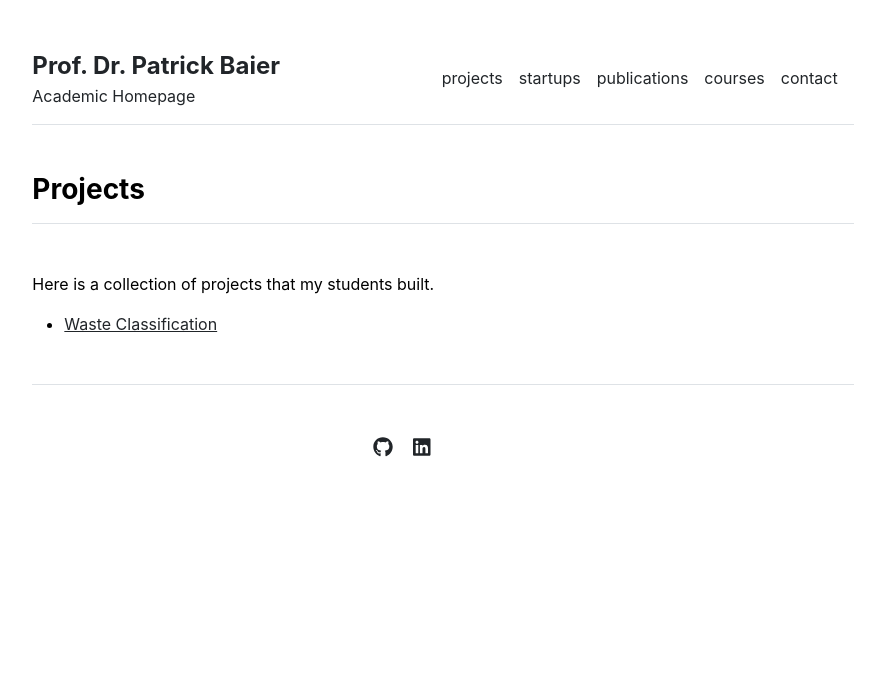
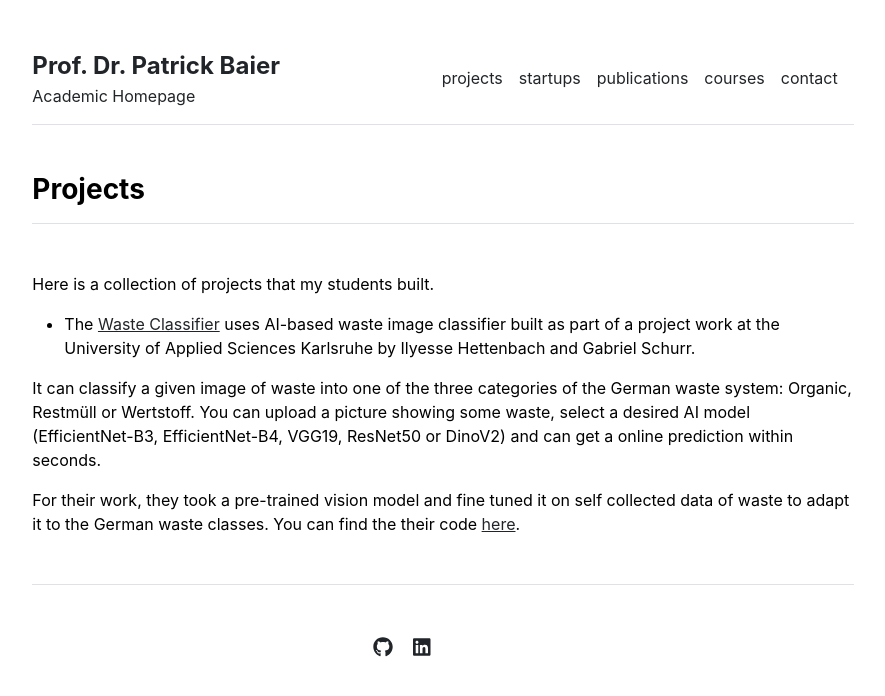
Before and after one commit to pabair/pabair.github.io, a Jekyll site: the page built from projects.md, in a window 1280 px wide. Shown: the top 696 px of the page, without its empty margins (197-1082 px from the left). Built offline with Jekyll 4.4.1, drawn with Linux system fonts in a browser that asks for light colours.

Commit message:
added content

```diff
--- a/projects.md
+++ b/projects.md
@@ -6,4 +6,10 @@ title: "Projects"
 Here is a collection of projects that my students built.
 
 
-- [Waste Classification](http://193.196.37.242:7860/)
+- The [Waste Classifier](http://193.196.37.242:7860/)  uses AI-based waste image classifier built as part of a project work at the University of Applied Sciences Karlsruhe by Ilyesse Hettenbach and Gabriel Schurr.
+
+It can classify a given image of waste into one of the three categories of the German waste system: Organic, Restmüll or Wertstoff.
+You can upload a picture showing some waste, select a desired AI model (EfficientNet-B3, EfficientNet-B4, VGG19, ResNet50 or DinoV2) and can get a online prediction within seconds.
+
+For their work, they took a pre-trained vision model and fine tuned it on self collected data of waste to adapt it to the German waste classes.
+You can find the their code [here](https://github.com/Gabriel9753/Waste-Classification-Project).
```
Also changed, not shown: index.md (+1 -1 lines).
